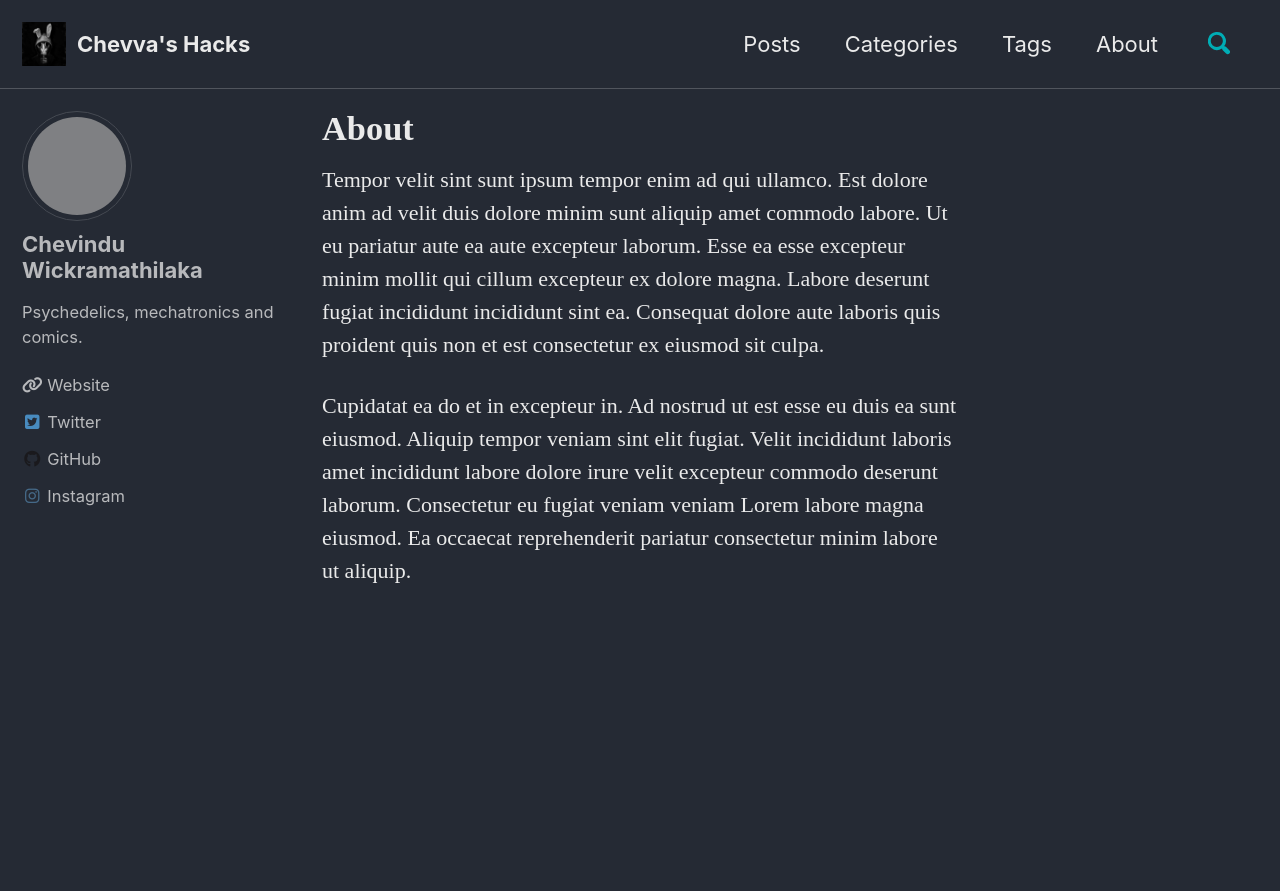
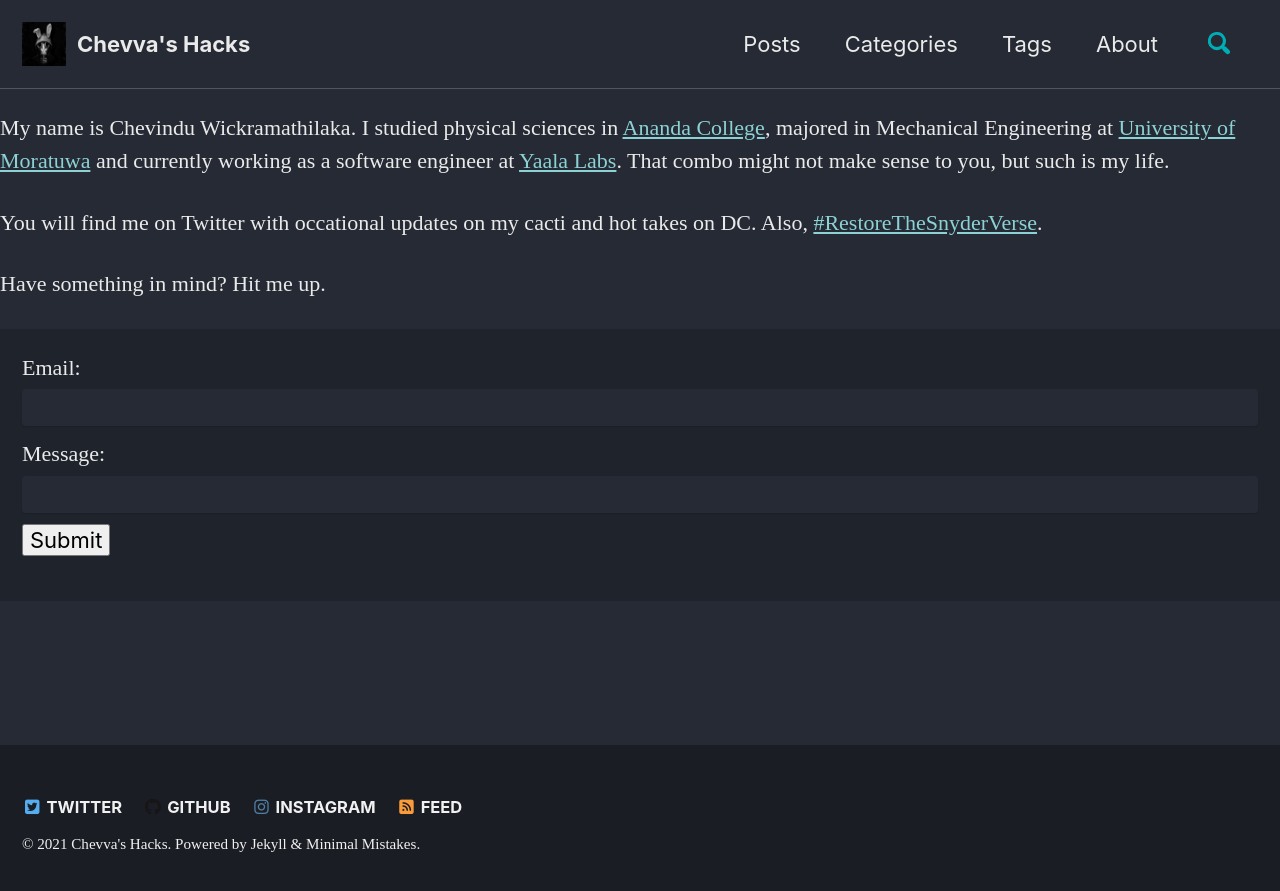
Before and after one commit to Chevindu/Chevindu.github.io, a Jekyll site: the page built from _pages/about.md, in a window 1280 px wide and 900 px high. Shown: the top 891 px of the window. Built offline with Jekyll 4.4.1, drawn with Linux system fonts in a browser that asks for light colours; cached includes are drawn as plain includes; nearby versions of some CDN libraries; some web fonts are replaced; grey boxes are pictures that could not be loaded.

Commit message:
Add: About layout with Formspree

```diff
--- /dev/null
+++ b/_layouts/about.html
@@ -0,0 +1,39 @@
+---
+layout: default
+---
+
+{{ content }}
+
+<form id="my-contact-form" action="https://formspree.io/f/xqkwzkwn" method="POST">
+    <label>Email:</label>
+    <input type="email" name="email" />
+    <label>Message:</label>
+    <input type="text" name="message" />
+    <button id="my-form-button">Submit</button>
+    <p id="my-contact-form-status"></p>
+  </form>
+
+  <!-- Place this script at the end of the body tag -->
+
+  <script>
+      var form = document.getElementById("my-contact-form");
+
+      async function handleSubmit(event) {
+        event.preventDefault();
+        var status = document.getElementById("my-contact-form-status");
+        var data = new FormData(event.target);
+        fetch(event.target.action, {
+          method: form.method,
+          body: data,
+          headers: {
+              'Accept': 'application/json'
+          }
+        }).then(response => {
+          status.innerHTML = "Thanks for your submission!";
+          form.reset()
+        }).catch(error => {
+          status.innerHTML = "Oops! There was a problem submitting your form"
+        });
+      }
+      form.addEventListener("submit", handleSubmit)
+  </script>
--- a/_pages/about.md
+++ b/_pages/about.md
@@ -1,8 +1,11 @@
 ---
 permalink: /about/
 title: "About"
+layout: about
 ---
 
-Tempor velit sint sunt ipsum tempor enim ad qui ullamco. Est dolore anim ad velit duis dolore minim sunt aliquip amet commodo labore. Ut eu pariatur aute ea aute excepteur laborum. Esse ea esse excepteur minim mollit qui cillum excepteur ex dolore magna. Labore deserunt fugiat incididunt incididunt sint ea. Consequat dolore aute laboris quis proident quis non et est consectetur ex eiusmod sit culpa.
+My name is Chevindu Wickramathilaka. I studied physical sciences in [Ananda College](https://www.anandacollege.edu.lk/), majored in Mechanical Engineering at [University of Moratuwa](https://uom.lk/) and currently working as a software engineer at [Yaala Labs](https://yaalalabs.com/). That combo might not make sense to you, but such is my life.
 
-Cupidatat ea do et in excepteur in. Ad nostrud ut est esse eu duis ea sunt eiusmod. Aliquip tempor veniam sint elit fugiat. Velit incididunt laboris amet incididunt labore dolore irure velit excepteur commodo deserunt laborum. Consectetur eu fugiat veniam veniam Lorem labore magna eiusmod. Ea occaecat reprehenderit pariatur consectetur minim labore ut aliquip.
+You will find me on Twitter with occational updates on my cacti and hot takes on DC. Also, [#RestoreTheSnyderVerse](https://twitter.com/hashtag/RestoreTheSnyderVerse).
+
+Have something in mind? Hit me up.
```
